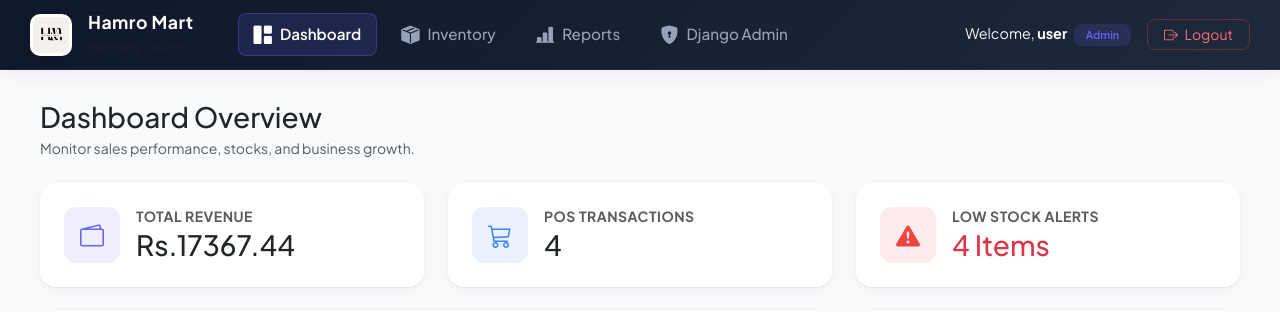
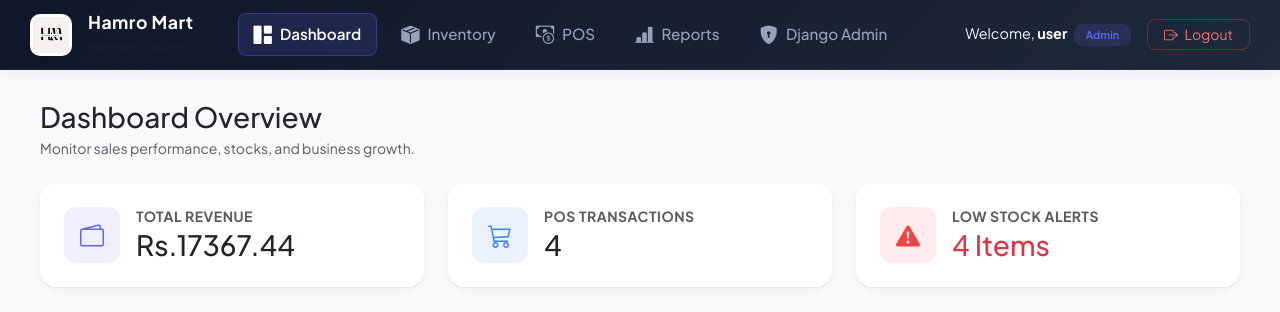
Before and after one commit to sukrishduwal/hamromart-aftermid, a Django app: page / in a window 1280 px wide. Shown: the top 312 px of the page. Run offline with Django 5.2, Linux system fonts and the light colour scheme; a user stored in the database is signed in; data comes from the database, SQL or seed files in the repository; both versions use the stored data as it was after the commit.

Commit message:
fix:user authentication

```diff
--- a/IMS/templates/base.html
+++ b/IMS/templates/base.html
@@ -222,6 +222,10 @@
                     <i class="bi bi-box-seam-fill me-2"></i> Inventory
                 </a>
 
+                <a href="{% url 'pos_view' %}" class="nav-link-horizontal {% if url_name == 'pos_view   ' %}active{% endif %}">
+                    <i class="bi bi-cash-coin me-2"></i> POS
+                </a>
+
                 {% if user.is_superuser %}
                 <a href="{% url 'sales_report' %}" class="nav-link-horizontal {% if url_name == 'sales_report' or url_name == 'receipt_detail' %}active{% endif %}">
                     <i class="bi bi-bar-chart-line-fill me-2"></i> Reports
--- a/inventory/urls.py
+++ b/inventory/urls.py
@@ -7,7 +7,7 @@ urlpatterns = [
     path('products/add/', views.add_product, name='add_product'),
     path('products/update/<int:pk>/', views.update_product, name='update_product'),
     path('products/delete/<int:pk>/', views.delete_product, name='delete_product'),
-    path('pos/', views.pos_view, name='pos'),
+    path('pos/', views.pos_view, name='pos_view'),
     path('pos/history/', views.get_customer_history, name='pos_history'),
     path('pos/checkout/', views.process_sale, name='pos_checkout'),
     path('sales_report/', views.sales_report, name='sales_report'),
--- a/inventory/views.py
+++ b/inventory/views.py
@@ -100,10 +100,15 @@ def update_product(request, pk):
     return render(request, 'product_form.html', {'form': form, 'title': 'Edit Product'})
 @login_required
 # --- 3. NEW POS SYSTEM VIEWS ---
+
 def pos_view(request):
     """Displays the POS interface"""
+    # Only allow users in the Cashier group and block administrators
+    if request.user.is_superuser or request.user.groups.filter(name='Staff').exists():
+        raise PermissionDenied("Only Cashier users can access the POS section.")
     products = Product.objects.filter(quantity__gt=0)
     return render(request, 'pos.html', {'products': products})
+
 @login_required
 def get_customer_history(request):
     """Retrieves customer name and recent sales via phone number"""
```
Also changed, not shown: db.sqlite3.
